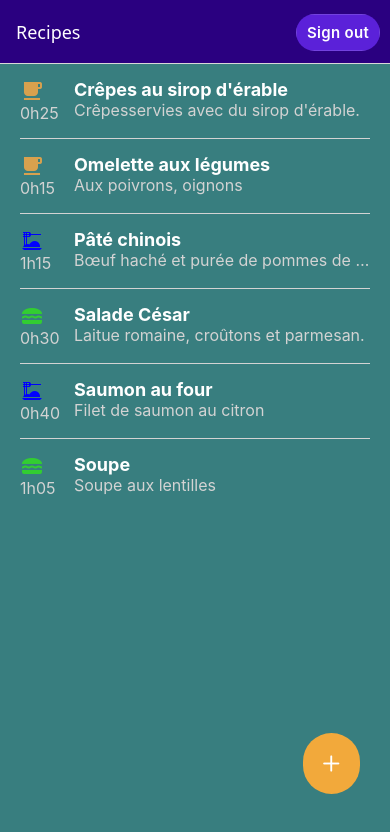
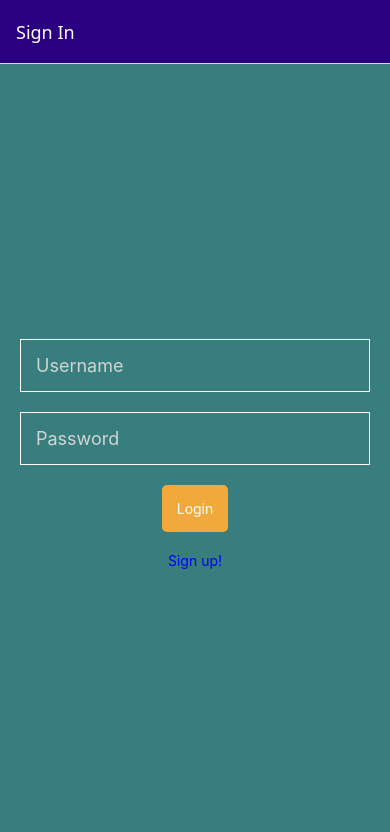
Before and after one commit to Merveille-pharel1/Recipeasy, a React Native app: screen / in a window 390 px wide. Shown: the top 832 px of the page. Built offline with nearby package versions, Linux system fonts and the light colour scheme.

Commit message:
Modification d'une recipe sans http

```diff
--- a/App.js
+++ b/App.js
@@ -19,7 +19,7 @@ export default function App() {
 
       <NavigationContainer>
         <Stack.Navigator
-          initialRouteName='Recipes'
+          initialRouteName='Login'
           screenOptions={{
             headerStyle: {
               backgroundColor: '#2A0080',
--- a/screens/formScreen.js
+++ b/screens/formScreen.js
@@ -25,7 +25,7 @@ export default function FormScreen({navigation, route}){
 
   return (
     <View style={globalStyles.container}>
-      <View style={{flex: 1, alignItems: "center"}}>
+      <View style={{flex: 1, alignItems: "center", paddingTop: 5}}>
         <RadioGroup
           radioButtons={ options }
           selectedId={recipe.category}
@@ -50,27 +50,35 @@ export default function FormScreen({navigation, route}){
 
         <InputField label="Description" value={recipe.description} onChangeText={(description) => setRecipe({...recipe, description})} style={{height: 480, maxHeight: 480, marginBottom: 25, verticalAlign:'top'}}/>
 
-        { mode == "ADD" && <TouchableHighlight
+        <View style={[globalStyles.rowDefinition, {gap: 20}]}>
+          { mode == "DELETE" && <TouchableHighlight
+            onPress = {() => {
+              navigation.popTo("Recipes");
+            }}
+          >
+            <MyButton width="60" label="Delete" style={{backgroundColor: "red"}}/>
+          </TouchableHighlight>}
+
+          <TouchableHighlight
             onPress = {() => {
               const errors = CheckErrors(recipe);
               if(errors != "")
                 Toast.info(errors);
               else{
-              const newRecipe = {...recipe, id: uuidv4()};
+                let newRecipe = recipe
+
+                if(mode == "ADD"){
+                  newRecipe = {...recipe, id: uuidv4()};
+                }
+
                 navigation.popTo("Recipes", {recipe: newRecipe});
               }
             }}
           >
             <MyButton width="60" label="Save"/>
-        </TouchableHighlight>}
+          </TouchableHighlight>
 
-        { mode == "DELETE" && <TouchableHighlight
-          onPress = {() => {
-            navigation.popTo("Recipes");
-          }}
-        >
-          <MyButton width="60" label="Delete"/>
-        </TouchableHighlight>}
+        </View>
 
         <ToastManager/>
       </View>
--- a/screens/listScreen.js
+++ b/screens/listScreen.js
@@ -54,10 +54,17 @@ export default function ListScreen({navigation, route}){
     }
 
     useEffect(() =>{
-        let addingRecipe = route.params?.recipe
+        const addingRecipe = route.params?.recipe
         if(addingRecipe != undefined){
 
-            const newRecipesList = sortRecipes([...recipes, addingRecipe])
+            const foundRecipe = recipes.find((recipe) => recipe.id == addingRecipe.id)
+
+            let newRecipesList
+            if(foundRecipe){
+                newRecipesList = sortRecipes(recipes.map(recipe => recipe.id == addingRecipe.id ? addingRecipe : recipe))
+            }
+            else
+                newRecipesList = sortRecipes([...recipes, addingRecipe])
 
             Toast.info("Recette ajouté avec success");
 
```
Lines whose indentation alone changed are shown as unchanged.
